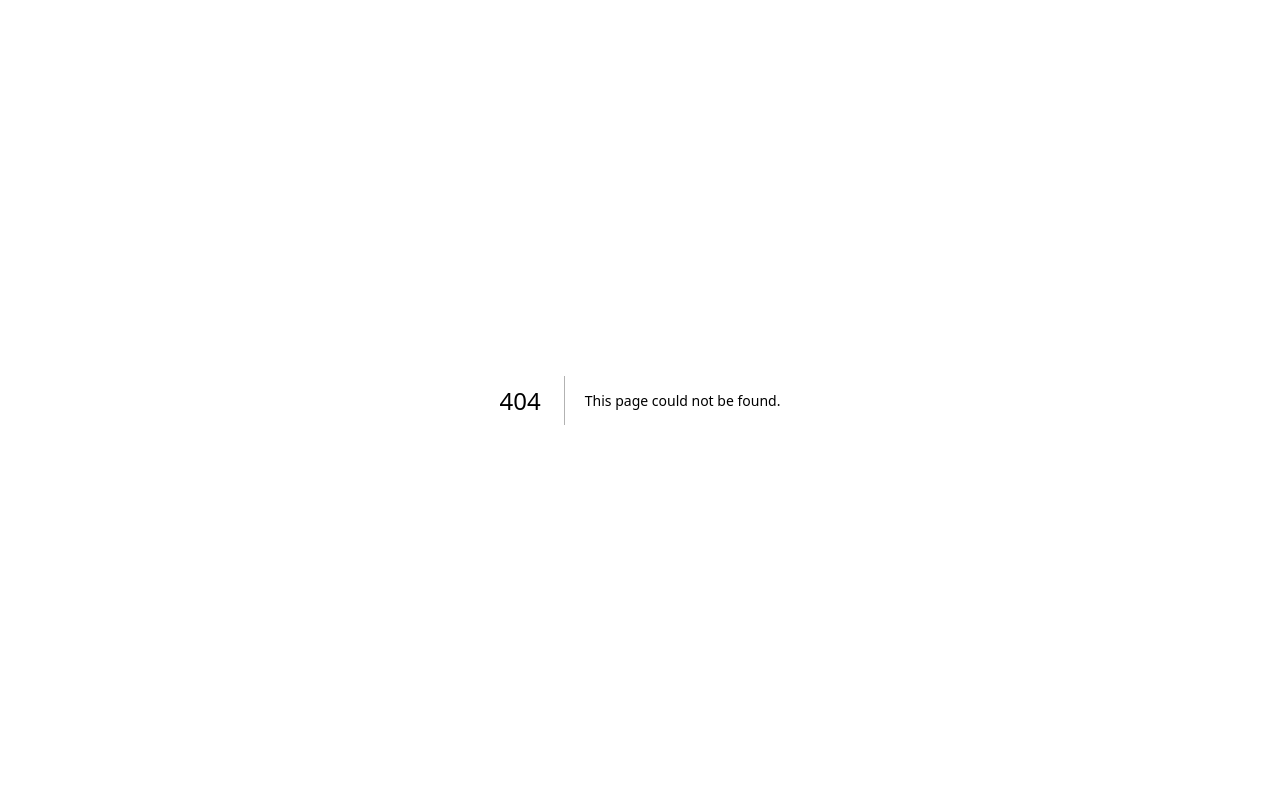
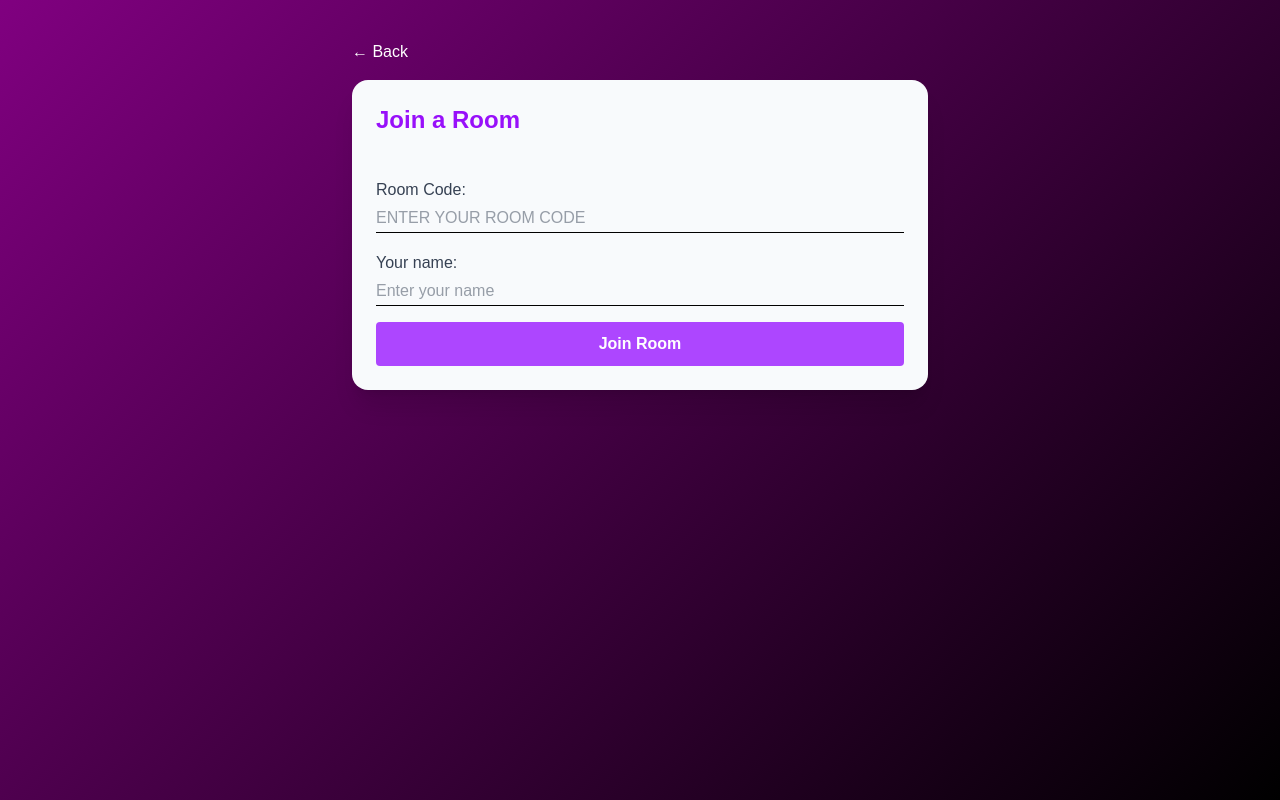
Before and after one commit to RickBarretto/movie-night, a Next.js app in the folder frontend/: page /join in a window 1280 px wide. Before the commit this address had no page. Built offline with nearby package versions, Linux system fonts and the light colour scheme.

Commit message:
Refactor: Reuse TextInput

```diff
--- a/frontend/src/pages/create.tsx
+++ b/frontend/src/pages/create.tsx
@@ -3,6 +3,7 @@ import Link from 'next/link';
 import { Button } from '@/components/Button';
 import { Card } from '@/components/Card';
 import { Callout } from '@/components/Callout';
+import { TextInput } from '@/components/Input';
 
 export default function CreatePage() {
   return (
@@ -17,10 +18,9 @@ export default function CreatePage() {
       <Card className="flex flex-col gap-4">
         <form className="prose flex flex-col gap-4">
           <h2 className="text-purple-600">Create a Room</h2>
-          <div className="flex flex-col gap-2">
-            <label htmlFor="username">Your Name</label>
-            <input className="border-b-1 border-bottom border-black" type="text" id="username" name="username"/>
-          </div>
+          <TextInput id="username" placeholder="Your name">
+            Your name
+          </TextInput>
           <Button type="submit">Create Room</Button>
           <Callout hint="Note">
             After creating the room, you&apos;ll receive a unique room code
--- /dev/null
+++ b/frontend/src/pages/join.tsx
@@ -0,0 +1,33 @@
+import Link from 'next/link';
+
+import { Card } from '@/components/Card';
+import { Button } from '@/components/Button';
+import { TextInput } from '@/components/Input';
+
+export default function JoinPage() {
+  return (
+    <div className="max-w-xl h-screen py-10 mx-auto
+      flex flex-col justify-start gap-4"
+    >
+      <Link href="/">
+        <button className="bg-transparent text-white
+          cursor-pointer"
+        >
+          &larr; Back
+        </button>
+      </Link>
+      <Card className="flex flex-col gap-4">
+        <form className="prose flex flex-col gap-4">
+          <h2 className="text-purple-600">Join a Room</h2>
+          <TextInput id="room-code" placeholder="ENTER YOUR ROOM CODE">
+            Room Code
+          </TextInput>
+          <TextInput id="username" placeholder="Enter your name">
+            Your name
+          </TextInput>
+          <Button type="submit">Join Room</Button>
+        </form>
+      </Card>
+    </div>
+  );
+}
```
